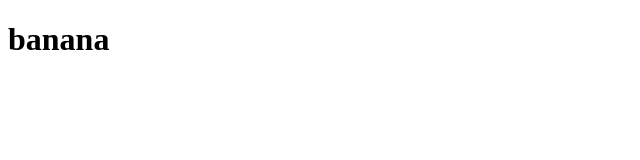
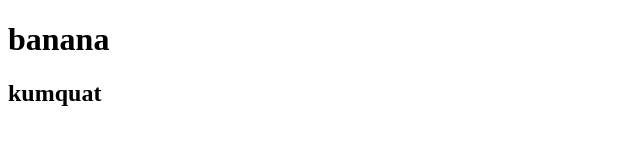
Before and after one commit to wickker/git-intro, a plain HTML site: page index.html in a window 1280 px wide. Shown: the whole page, without its empty margins (0-640 px from the left). Drawn offline with Linux system fonts and the light colour scheme.

Commit message:
added h2

```diff
--- a/index.html
+++ b/index.html
@@ -5,5 +5,6 @@
   </head>
   <body>
     <h1>banana</h1>
+    <h2>kumquat</h2>
   </body>
 </html>
```
